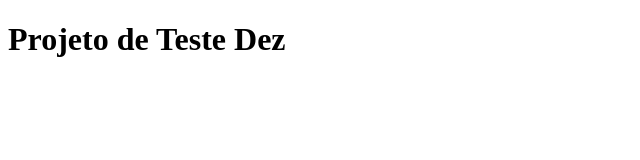
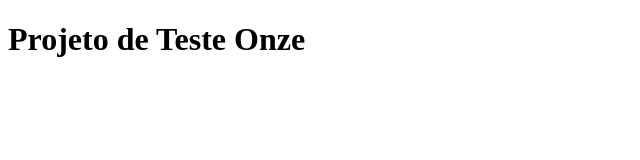
Before and after one commit to ramguimaraes/aula_01, a plain HTML site: page index.html in a window 1280 px wide. Shown: the full height of the page, 0-640 px from the left. Drawn offline with Linux system fonts and the light colour scheme.

```diff
--- a/index.html
+++ b/index.html
@@ -4,9 +4,9 @@
     <meta charset="UTF-8">
     <meta http-equiv="X-UA-Compatible" content="IE=edge">
     <meta name="viewport" content="width=device-width, initial-scale=1.0">
-    <title>Projeto de Teste Dez</title>
+    <title>Projeto de Teste Onze</title>
 </head>
 <body>
-    <h1>Projeto de Teste Dez</h1>
+    <h1>Projeto de Teste Onze</h1>
 </body>
 </html>
```
